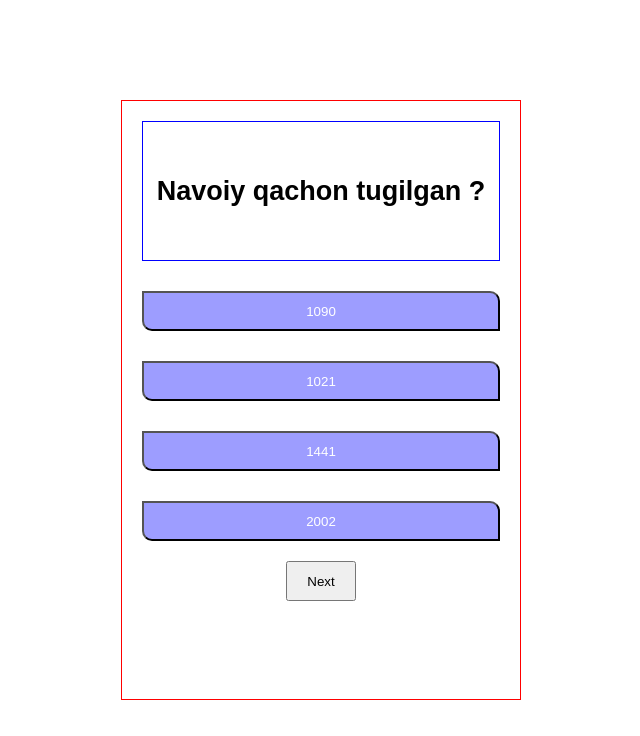
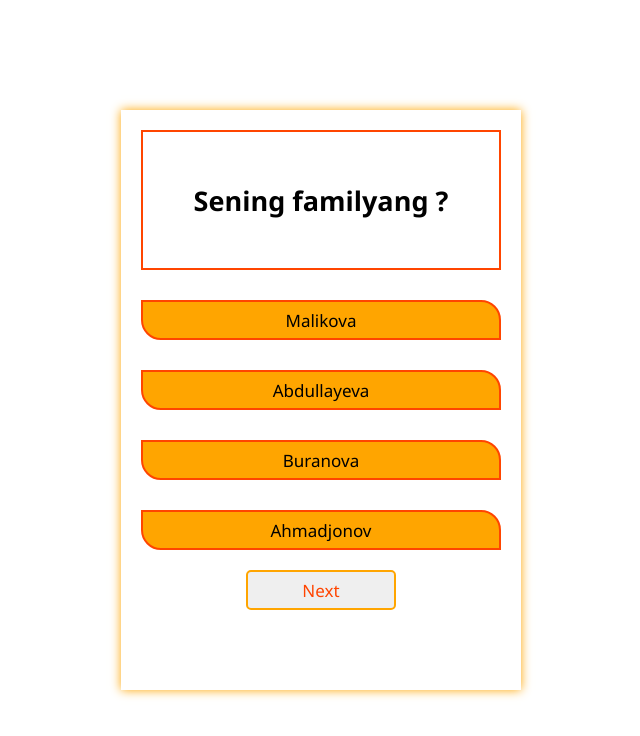
Before and after one commit to GulsanamxonMalikova5/Quiz, a plain HTML site: page index.html in a window 1280 px wide. Shown: the whole page, without its empty margins (319-959 px from the left). Drawn offline with Linux system fonts and the light colour scheme.

Commit message:
second commit

```diff
--- a/main.js
+++ b/main.js
@@ -1,12 +1,12 @@
 let TestData = [
     {
         id: 1,
-        quiz: "Navoiy qachon tugilgan ?",
-        answer1: "1090",
-        answer2: "1021",
-        answer3: "1441",
-        answer4: "2002",
-        right_answer: "1441",
+        quiz: "Sening familyang ?",
+        answer1: "Malikova",
+        answer2: "Abdullayeva",
+        answer3: "Buranova",
+        answer4: "Ahmadjonov",
+        right_answer: "Malikova",
         ball: 10,
     },
     {
@@ -98,8 +98,8 @@ function Boshi() {
 }
 
 function reset() {
-    Option1.style.backgroundColor = "rgb(157, 157, 255)";
-    Option2.style.backgroundColor = "rgb(157, 157, 255)";
-    Option3.style.backgroundColor = "rgb(157, 157, 255)";
-    Option4.style.backgroundColor = "rgb(157, 157, 255)";
+    Option1.style.backgroundColor = "orange";
+    Option2.style.backgroundColor = "orange";
+    Option3.style.backgroundColor = "orange";
+    Option4.style.backgroundColor = "orange";
 }
--- a/style.css
+++ b/style.css
@@ -1,7 +1,7 @@
 * {
     margin: 0;
     box-sizing: border-box;
-    font-family: sans-serif;
+    font-family: 'Segoe UI', Tahoma, Geneva, Verdana, sans-serif;
 }
 
 .container {
@@ -14,15 +14,16 @@
 
 .wrapper {
     width: 400px;
-    height: 600px;
-    border: 1px solid red;
+    height: 580px;
+    box-shadow: 0px 0px 10px orange;
+    /* border: 1px solid red; */
     padding: 20px;
 }
 
 .question {
     width: 100%;
     height: 140px;
-    border: 1px solid blue;
+    border: 2px solid orangered;
     display: flex;
     justify-content: center;
     align-items: center;
@@ -36,9 +37,12 @@
     width: 100%;
     margin-top: 30px;
     height: 40px;
-    border-radius: 0px 10px 0px 10px;
-    background-color: rgb(157, 157, 255);
-    color: white;
+    font-size: 17px;
+    font-weight: 500;
+    border-radius: 0px 20px 0px 20px;
+    border: 2px solid orangered;
+    background-color: orange;
+    color: #000;
 }
 
 .center {
@@ -49,7 +53,18 @@
     flex-direction: column;
     gap: 30px;
 }
+
 .next-btn {
-    width: 70px;
+    width: 150px;
     height: 40px;
+    border: 2px solid orange;
+    border-radius: 5px;
+    color: orangered;
+    font-size: 17px;
+    font-weight: 500;
+    transition: 1s;
 }
+
+.next-btn:hover {
+    border-radius: 25px 0 25px 0;
+}
```
